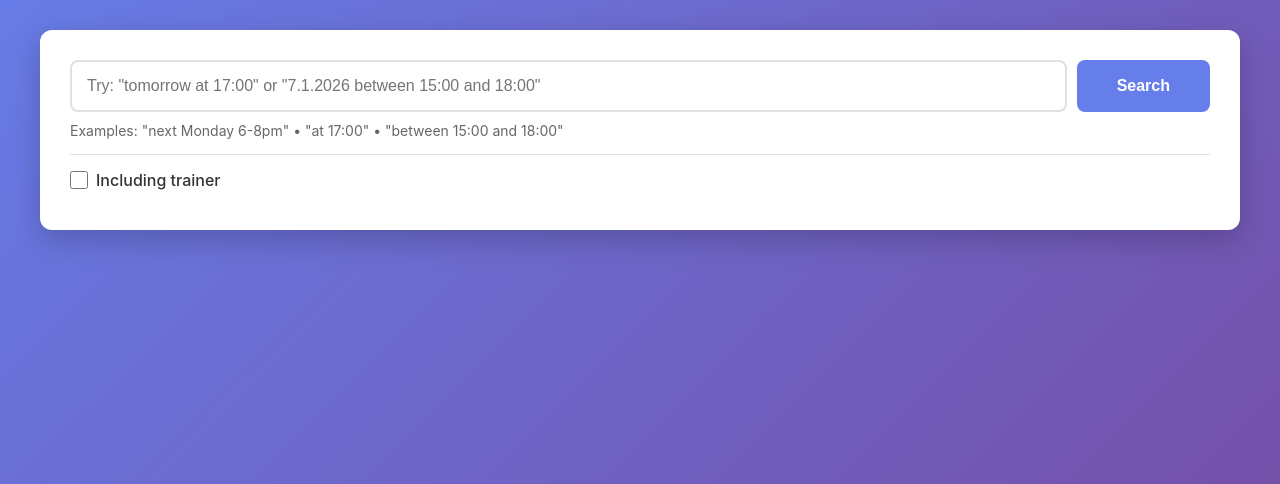
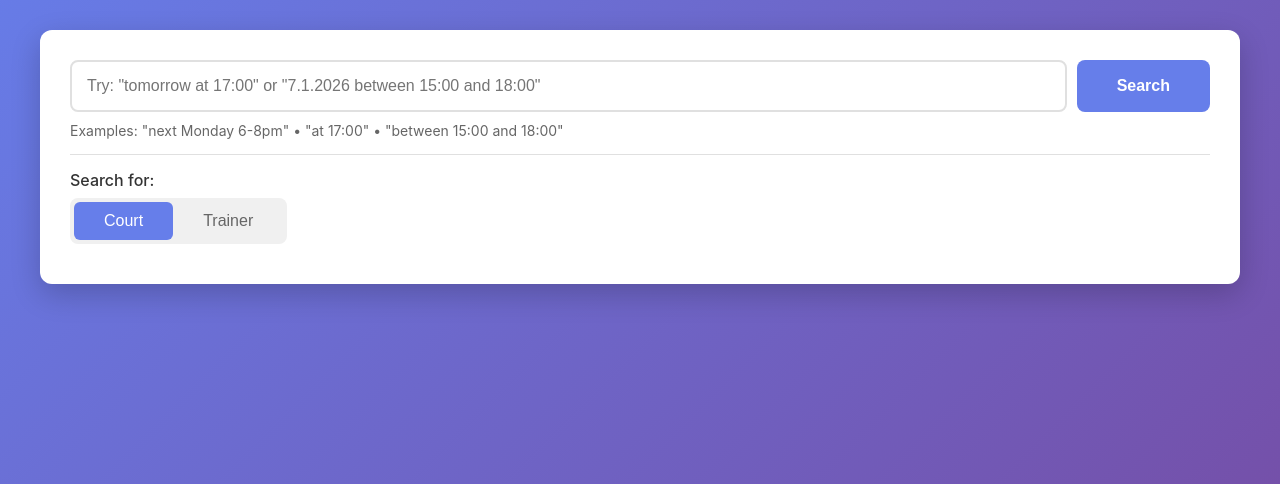
Before and after one commit to gniederlaender/Tennis_Booking, a Flask app: page / in a window 1280 px wide. Shown: the part 99-583 px from the top of the page. Run offline with Flask 3, Linux system fonts and the light colour scheme.

Commit message:
Feature: Convert trainer search to exclusive Court/Trainer mode
Changed the "Including trainer" checkbox to a Court/Trainer switcher.
The application now searches EITHER courts OR trainers exclusively, not both.

Changes:
- Frontend: Replaced checkbox with toggle switch UI for Court/Trainer selection
- Frontend: Updated JavaScript to track searchMode ('court' or 'trainer')
- Frontend: Dynamic loading messages based on search mode
- Frontend: Display logic shows appropriate results and headers
- Backend: Modified /search endpoint to use searchMode parameter
- Backend: Exclusive search logic - searches only courts or trainers based on mode
- Backend: Trainer name input only shown when trainer mode is selected

Co-Authored-By: Claude Sonnet 4.5 <noreply@anthropic.com>

```diff
--- a/app.py
+++ b/app.py
@@ -21,7 +21,7 @@ def search():
     """Handle search request."""
     try:
         timeframe = request.json.get('timeframe', '')
-        include_trainers = request.json.get('includeTrainers', False)
+        search_mode = request.json.get('searchMode', 'court')  # 'court' or 'trainer'
         trainer_name = request.json.get('trainerName', None)
 
         if not timeframe:
@@ -34,27 +34,7 @@ def search():
         start_time = parsed['start_time']
         end_time = parsed['end_time']
 
-        # Scrape portals
-        slots = scrape_all_portals(date, start_time, end_time)
-
-        # Get preferred slot if available
-        pref_engine = PreferenceEngine()
-        preferred = None
-        if pref_engine.has_confidence() and slots:
-            preferred_slot = pref_engine.get_preferred_slot(slots)
-            if preferred_slot:
-                preferred = slots.index(preferred_slot)
-
-        # Search for trainers if requested
-        trainers = []
-        if include_trainers:
-            print(f"\n{'='*60}")
-            print("Searching for trainers...")
-            print(f"{'='*60}")
-            trainers = find_trainers(date, start_time, end_time, trainer_name)
-            print(f"Found {len(trainers)} trainer slots\n")
-
-        # Format response
+        # Initialize response data
         response_data = {
             'success': True,
             'timeframe': {
@@ -63,14 +43,37 @@ def search():
                 'start': start_time,
                 'end': end_time
             },
-            'slots': slots[:20],  # Top 20
-            'total': len(slots),
-            'preferred_index': preferred
+            'searchMode': search_mode
         }
 
-        # Add trainer data if available
-        if trainers:
+        # Search based on mode: EITHER courts OR trainers
+        if search_mode == 'trainer':
+            # Search for trainers only
+            print(f"\n{'='*60}")
+            print("Searching for trainers...")
+            print(f"{'='*60}")
+            trainers = find_trainers(date, start_time, end_time, trainer_name)
+            print(f"Found {len(trainers)} trainer slots\n")
+
             response_data['trainers'] = trainers
+            response_data['slots'] = []
+            response_data['total'] = len(trainers)
+            response_data['preferred_index'] = None
+        else:
+            # Search for courts only (default)
+            slots = scrape_all_portals(date, start_time, end_time)
+
+            # Get preferred slot if available
+            pref_engine = PreferenceEngine()
+            preferred = None
+            if pref_engine.has_confidence() and slots:
+                preferred_slot = pref_engine.get_preferred_slot(slots)
+                if preferred_slot:
+                    preferred = slots.index(preferred_slot)
+
+            response_data['slots'] = slots[:20]  # Top 20
+            response_data['total'] = len(slots)
+            response_data['preferred_index'] = preferred
 
         return jsonify(response_data)
 
--- a/templates/index.html
+++ b/templates/index.html
@@ -70,10 +70,19 @@
                 Examples: "next Monday 6-8pm" • "at 17:00" • "between 15:00 and 18:00"
             </div>
             <div style="margin-top: 15px; padding-top: 15px; border-top: 1px solid #e0e0e0;">
-                <label style="display: flex; align-items: center; gap: 8px; cursor: pointer; margin-bottom: 10px;">
-                    <input type="checkbox" id="includeTrainers" style="width: 18px; height: 18px; cursor: pointer;">
-                    <span style="font-weight: 500; color: #333;">Including trainer</span>
-                </label>
+                <div style="margin-bottom: 10px;">
+                    <label style="font-weight: 500; color: #333; margin-bottom: 8px; display: block;">Search for:</label>
+                    <div style="display: inline-flex; background: #f0f0f0; border-radius: 8px; padding: 4px;">
+                        <button type="button" id="searchModeCourt" onclick="setSearchMode('court')"
+                                style="padding: 10px 30px; border: none; border-radius: 6px; background: #667eea; color: white; font-weight: 500; cursor: pointer; transition: all 0.3s;">
+                            Court
+                        </button>
+                        <button type="button" id="searchModeTrainer" onclick="setSearchMode('trainer')"
+                                style="padding: 10px 30px; border: none; border-radius: 6px; background: transparent; color: #666; font-weight: 500; cursor: pointer; transition: all 0.3s;">
+                            Trainer
+                        </button>
+                    </div>
+                </div>
                 <div id="trainerNameField" style="display: none;">
                     <input type="text" id="trainerName" placeholder="Trainer name (optional)" style="width: 100%;">
                 </div>
@@ -98,11 +107,30 @@
     </div>
 
     <script>
-        // Show/hide trainer name field based on checkbox
-        document.getElementById('includeTrainers').addEventListener('change', function() {
+        // Track current search mode (default: 'court')
+        let searchMode = 'court';
+
+        // Function to set search mode and update UI
+        function setSearchMode(mode) {
+            searchMode = mode;
+            const courtBtn = document.getElementById('searchModeCourt');
+            const trainerBtn = document.getElementById('searchModeTrainer');
             const trainerNameField = document.getElementById('trainerNameField');
-            trainerNameField.style.display = this.checked ? 'block' : 'none';
-        });
+
+            if (mode === 'court') {
+                courtBtn.style.background = '#667eea';
+                courtBtn.style.color = 'white';
+                trainerBtn.style.background = 'transparent';
+                trainerBtn.style.color = '#666';
+                trainerNameField.style.display = 'none';
+            } else {
+                courtBtn.style.background = 'transparent';
+                courtBtn.style.color = '#666';
+                trainerBtn.style.background = '#667eea';
+                trainerBtn.style.color = 'white';
+                trainerNameField.style.display = 'block';
+            }
+        }
 
         // Normalize input text to handle mobile keyboard variations
         function normalizeInput(text) {
@@ -134,22 +162,25 @@
             // Normalize input for mobile compatibility
             timeframe = normalizeInput(timeframe);
 
-            const includeTrainers = document.getElementById('includeTrainers').checked;
             const trainerName = document.getElementById('trainerName').value.trim();
 
             // Show loading, hide results/errors
-            document.getElementById('loading').style.display = 'block';
+            const loadingEl = document.getElementById('loading');
+            loadingEl.innerHTML = searchMode === 'court'
+                ? '<h3>🔍 Searching courts...</h3><p>This may take up to 60 seconds</p>'
+                : '<h3>🔍 Searching trainers...</h3><p>This may take up to 60 seconds</p>';
+            loadingEl.style.display = 'block';
             document.getElementById('results').style.display = 'none';
             document.getElementById('error').style.display = 'none';
             document.querySelector('button').disabled = true;
 
             try {
-                const requestData = { timeframe };
-                if (includeTrainers) {
-                    requestData.includeTrainers = true;
-                    if (trainerName) {
+                const requestData = {
+                    timeframe,
+                    searchMode: searchMode
+                };
+                if (searchMode === 'trainer' && trainerName) {
                     requestData.trainerName = trainerName;
-                    }
                 }
 
                 const response = await fetch('search', {
@@ -178,8 +209,26 @@
         let currentSlots = [];
 
         function displayResults(data) {
+            const resultHeader = document.querySelector('.result-header h2');
             const info = `${data.total} slot(s) found for ${data.timeframe.day}, ${data.timeframe.date} (${data.timeframe.start} - ${data.timeframe.end})`;
             document.getElementById('result-info').textContent = info;
+
+            // Clear any previous results
+            document.getElementById('slots').innerHTML = '';
+
+            // Display based on search mode
+            if (data.searchMode === 'trainer') {
+                // Show trainer results only
+                resultHeader.textContent = 'Available Trainers';
+
+                if (data.trainers && data.trainers.length > 0) {
+                    document.getElementById('slots').innerHTML = generateTrainerSlots(data.trainers);
+                } else {
+                    document.getElementById('slots').innerHTML = '<p>No trainers available</p>';
+                }
+            } else {
+                // Show court results only (default)
+                resultHeader.textContent = 'Available Courts';
 
                 // Store slots for access by booking function
                 currentSlots = data.slots;
@@ -202,19 +251,6 @@
                 }).join('');
 
                 document.getElementById('slots').innerHTML = slotsHtml || '<p>No courts available</p>';
-
-            // Display trainer data if present
-            if (data.trainers && data.trainers.length > 0) {
-                const trainersSection = document.createElement('div');
-                trainersSection.style.marginTop = '30px';
-                trainersSection.innerHTML = `
-                    <div class="result-header" style="margin-top: 30px;">
-                        <h2>Available Trainers</h2>
-                        <div class="result-info">${data.trainers.length} trainer slot(s) found</div>
-                    </div>
-                    <div id="trainer-slots">${generateTrainerSlots(data.trainers)}</div>
-                `;
-                document.getElementById('results').appendChild(trainersSection);
             }
 
             document.getElementById('results').style.display = 'block';
```
Lines whose indentation alone changed are shown as unchanged.
